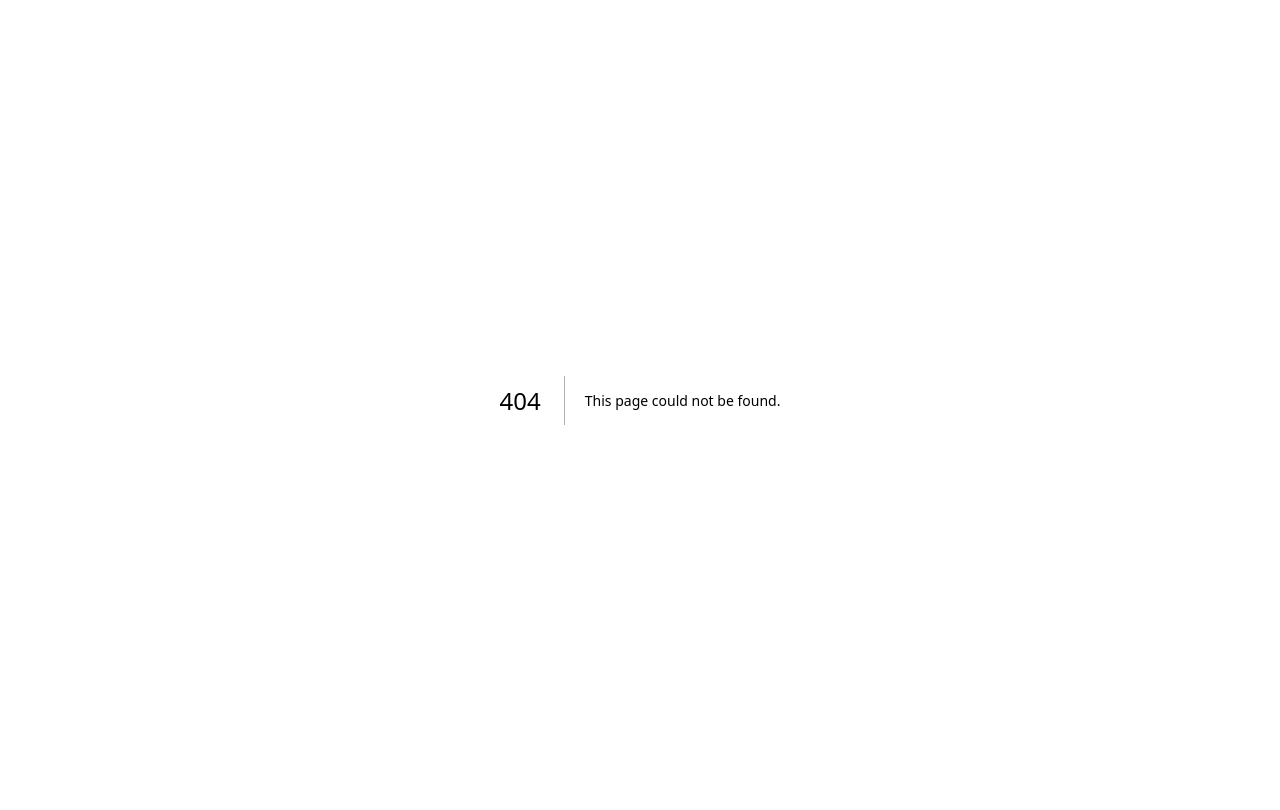
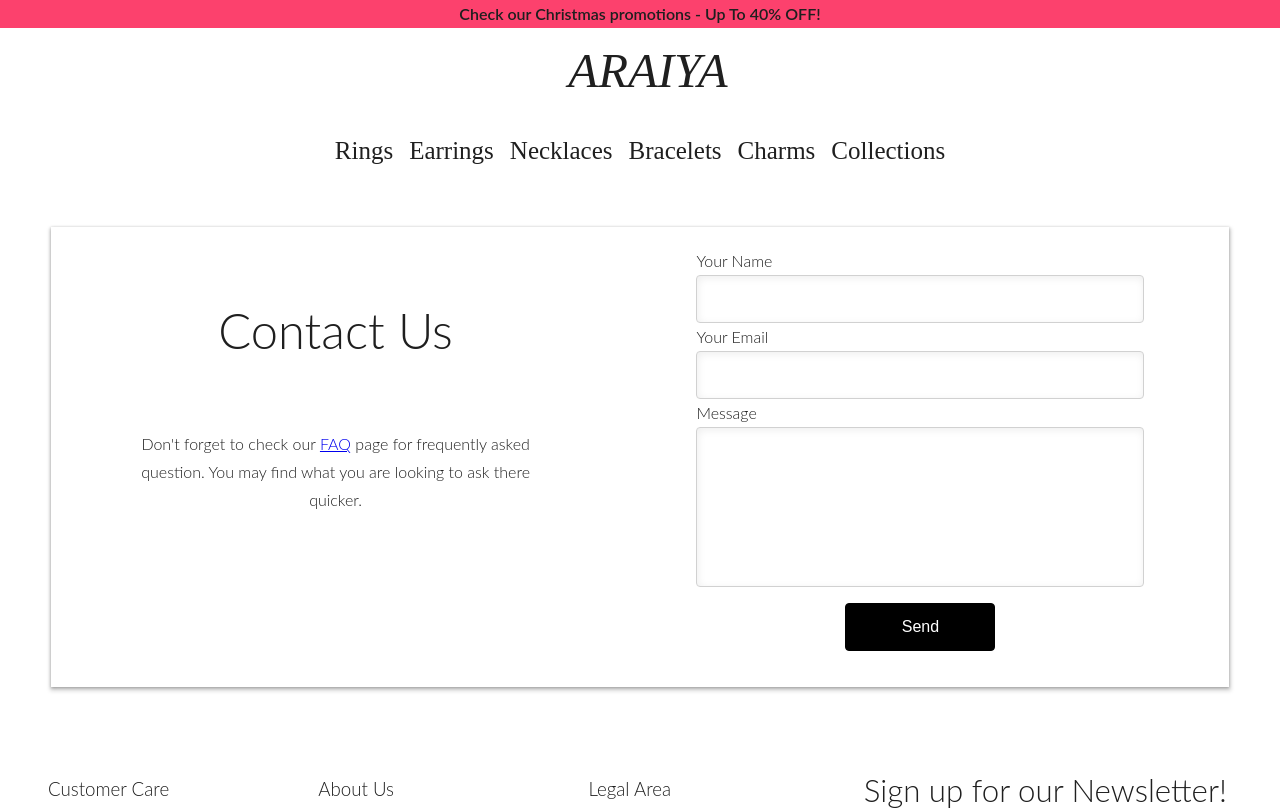
Before and after one commit to GeorgiTopalov/Jewelry-Store, a Next.js app: page /contactus in a window 1280 px wide. Before the commit this address had no page. Shown: the top 810 px of the page. Built offline with nearby package versions, Linux system fonts and the light colour scheme.

Commit message:
Added contact page with styling

```diff
--- a/components/layout.js
+++ b/components/layout.js
@@ -4,7 +4,7 @@ import CollapsibleSection from "./collabsibleSection";
 
 const Layout = ({ children }) => {
   const customerCareLinks = [
-    { href: "/", text: "Contact Us" },
+    { href: "/contactus", text: "Contact Us" },
     { href: "/", text: "FAQ" },
     { href: "/", text: "Delivery" },
     { href: "/", text: "Track your order" },
@@ -13,6 +13,7 @@ const Layout = ({ children }) => {
   const aboutUsLinks = [
     { href: "/", text: "Our Story" },
     { href: "/", text: "Our Partners" },
+    { href: "/", text: "Blog" },
     { href: "/", text: "Certificates" },
   ];
 
@@ -49,17 +50,27 @@ const Layout = ({ children }) => {
           <ul>
             <li>
               <Link href="/engagement" className="nav-item">
-                Engagement
+                Rings
               </Link>
             </li>
             <li>
               <Link href="/wedding" className="nav-item">
-                Wedding
+                Earrings
               </Link>
             </li>
             <li>
               <Link href="gifts" className="nav-item">
-                Gifts
+                Necklaces
+              </Link>
+            </li>
+            <li>
+              <Link href="gifts" className="nav-item">
+                Bracelets
+              </Link>
+            </li>
+            <li>
+              <Link href="gifts" className="nav-item">
+                Charms
               </Link>
             </li>
             <li>
--- a/pages/_app.js
+++ b/pages/_app.js
@@ -1,4 +1,6 @@
 import '../styles/main.css';
+import "../styles/contact.css"
+
 
 function MyApp({ Component, pageProps }) {
   return <Component {...pageProps} />;
--- /dev/null
+++ b/pages/contactus.js
@@ -0,0 +1,34 @@
+import React from "react";
+import Layout from "../components/layout";
+import Link from "next/link";
+
+const HomePage = () => {
+  return (
+    <Layout>
+      <div className="contact-card">
+        <div className="contact-text">
+            <h2>Contact Us</h2>
+            <p>Don't forget to check our <Link href="/faq">FAQ</Link> page for frequently asked question.
+             You may find what you are looking to ask there quicker.</p>
+        </div>
+        <form id="contact-form">
+            <div className="input-col">
+            <label>Your Name</label>
+            <input className="contact-input"></input>
+            </div>
+            <div className="input-col">
+            <label>Your Email</label>
+            <input className="contact-input"></input>
+            </div>
+            <div className="input-col">
+            <label>Message</label>
+            <input className="contact-input input-msg"></input>
+            </div>
+            <button className="btn btn-secondary">Send</button>
+        </form>
+      </div>
+    </Layout>
+  );
+};
+
+export default HomePage;
--- /dev/null
+++ b/styles/contact.css
@@ -0,0 +1,53 @@
+.contact-card {
+   display: flex;
+   flex-flow: column wrap;
+   justify-content: center;
+   align-items: center;
+   padding: 20px;
+   margin: 1rem 0 1rem 0;
+   box-shadow: 0px 2px 4px 1.5px rgba(0, 0, 0, 0.15), 0px 1px 3px rgba(0, 0, 0, 0.3);
+}
+
+.contact-text {
+    display: flex;
+    flex-flow: column wrap;
+    justify-content: center;
+    align-items: center;
+    text-align: center;
+    margin-bottom: 2rem;
+}
+
+#contact-form {
+    display: flex;
+    flex-flow: column wrap;
+    justify-content: center;
+    align-items: center;
+}
+
+#contact-form .contact-input {
+    width: 60vw;
+}
+
+.contact-text h2 {
+    font-size: var(--h1);
+}
+@media (min-width: 800px) {
+
+    .contact-card {
+        display: flex;
+        flex-flow: row wrap;
+        gap: 2rem;
+        justify-content: space-around;
+        align-items: flex-start;
+        margin: 4%;
+    }
+
+    .contact-text p{
+        max-width: 400px;
+    }
+
+    #contact-form .contact-input {
+        width: 35vw;
+    }
+
+}
--- a/styles/main.css
+++ b/styles/main.css
@@ -35,7 +35,7 @@ html {
   font-family: var(--serif);
   font-weight: 300;
   line-height: 1.75;
-  color: var(--white);
+  color: var(--black);
   font-size: var(--base-size);
   padding: 0;
   margin: 0;
@@ -212,6 +212,14 @@ header svg {
   font-size: 2rem;
 }
 
+.btn-secondary {
+  margin: 1rem;
+  height: 48px;
+  width: 150px;
+  font-size: 1rem;
+  border-radius: 4px;
+}
+
 .btn:hover {
   background-color: transparent;
   color: black;
@@ -291,6 +299,16 @@ input:focus {
   border: 1px solid #b8b6b6;
   box-shadow: inset 1px 2px 4px rgba(0, 0, 0, 0.01),
     0px 0px 8px rgba(0, 0, 0, 0.2);
+}
+
+.input-col {
+  display:flex;
+  flex-flow: column wrap;
+  justify-content: start;
+}
+
+.input-msg {
+  height: 10rem;
 }
 
 .customer-care ul,
```
